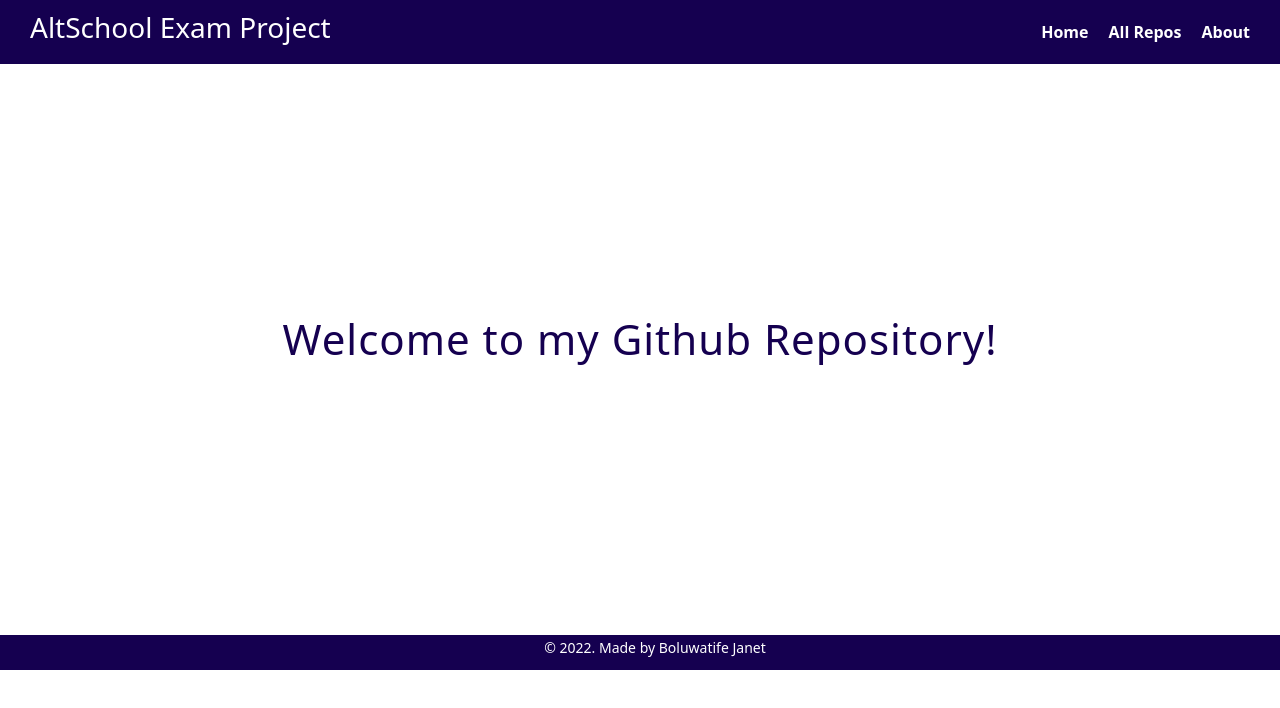
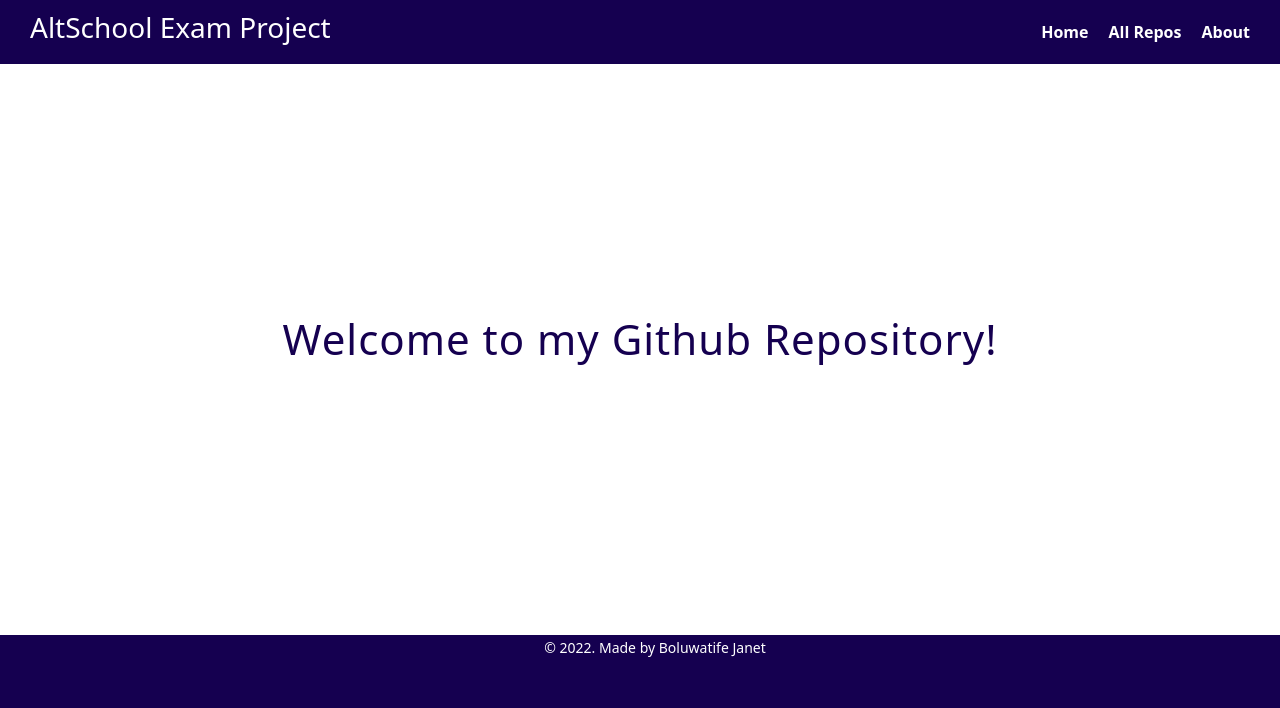
Before and after one commit to Tifem/Altschool-exam-project, a React (Vite) app: page / in a window 1280 px wide. Shown: the top 708 px of the page. Built offline with nearby package versions, Linux system fonts and the light colour scheme.

Commit message:
footer css

```diff
--- a/src/components/styles/Footer.css
+++ b/src/components/styles/Footer.css
@@ -14,6 +14,7 @@
     top:0;
     left:0;
     right:0;
+    bottom:0;
 
 }
 .footer-name{
```
